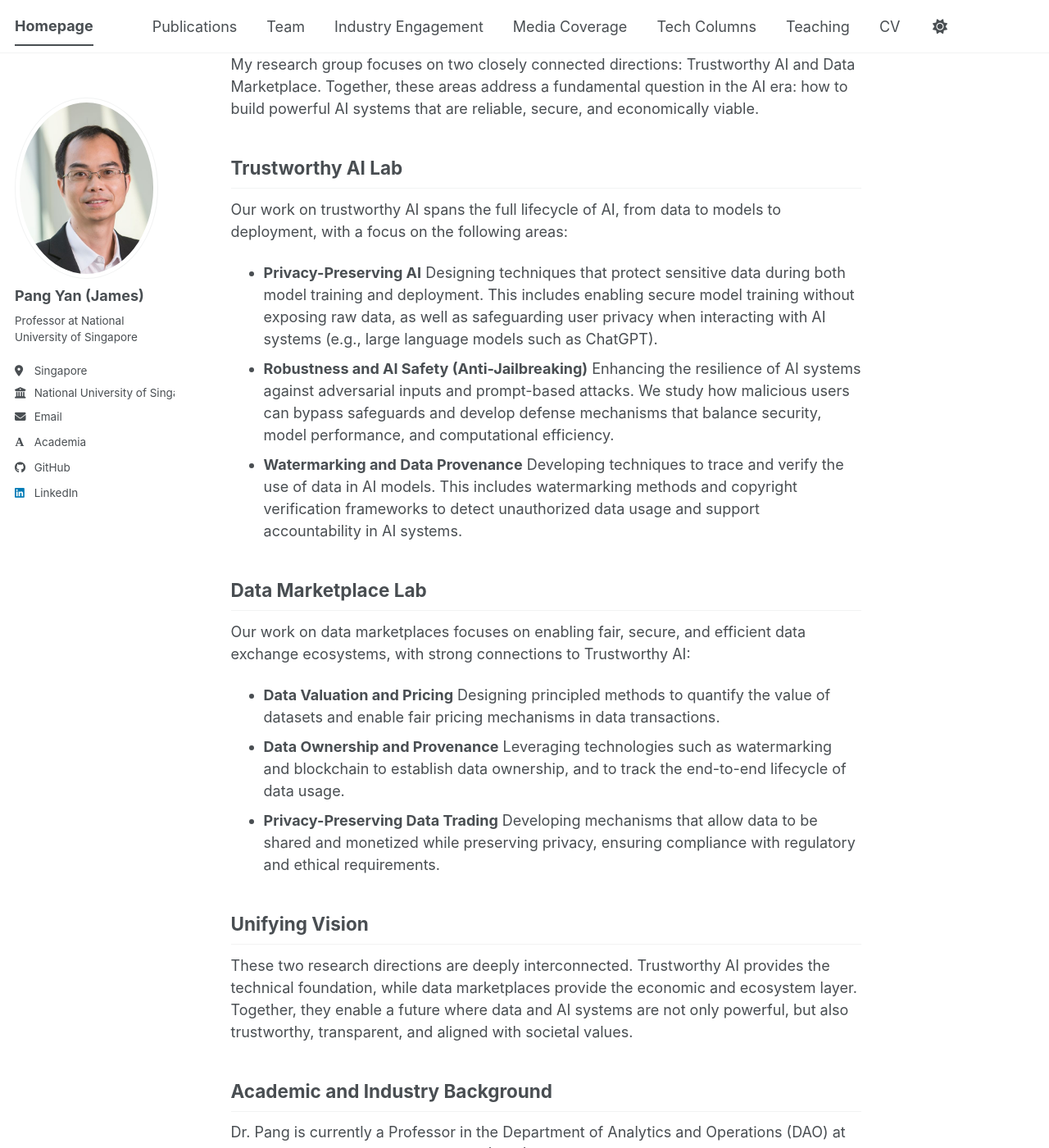
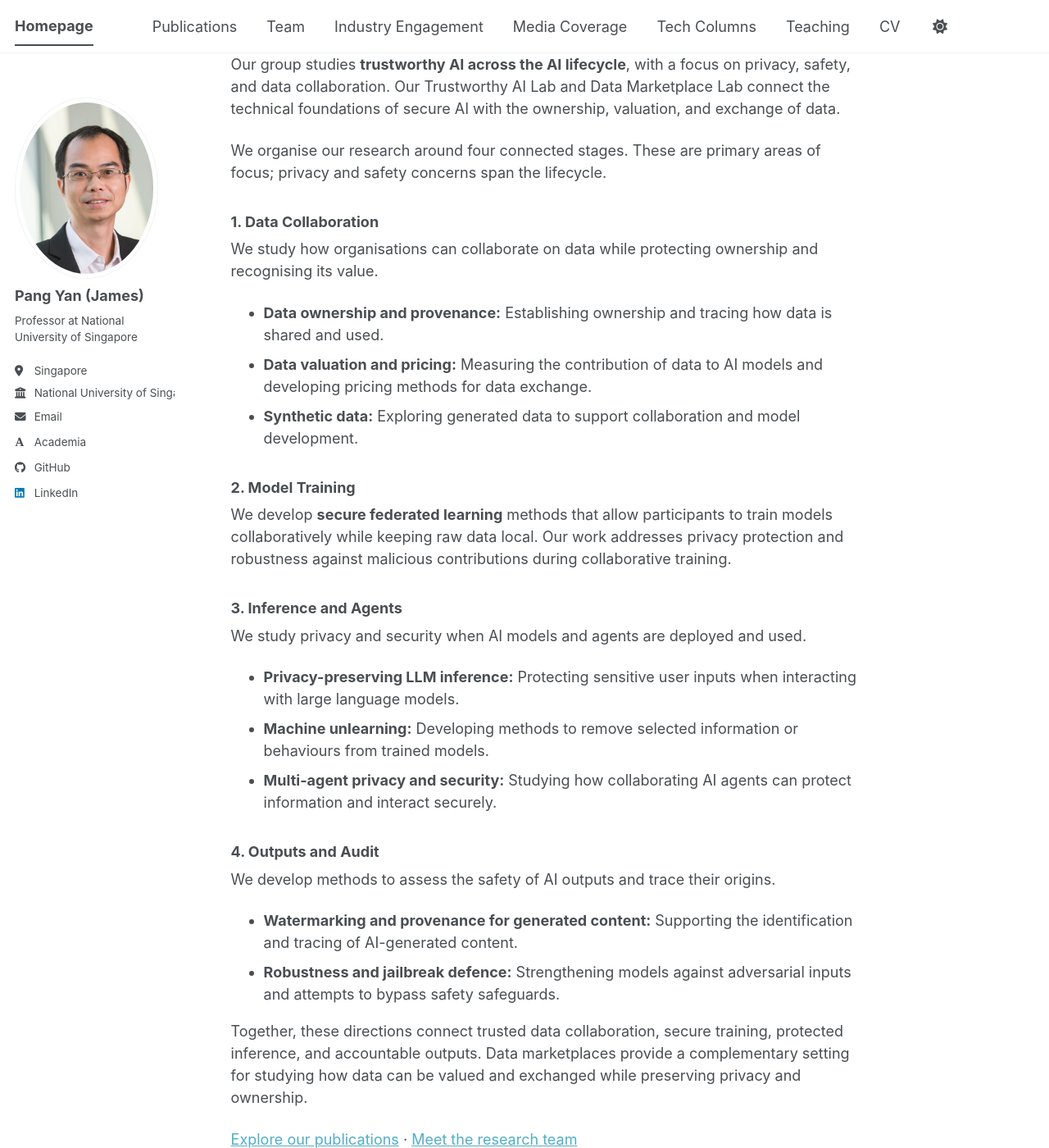
Before and after one commit to jamespangyan/jamespangyan.github.io, a Jekyll site: the page built from _pages/about.md, in a window 1280 px wide and 1400 px high, scrolled down 342 px. Shown: the whole window at 82% size. Built offline with Jekyll 4.4.1, drawn with Linux system fonts in a browser that asks for light colours; some web fonts are replaced; a script bundle is joined from its source files by our own code; library files that are not in the unit come from our copies.

Commit message:
Refine research group overview around the AI lifecycle

```diff
--- a/_pages/about.md
+++ b/_pages/about.md
@@ -15,31 +15,40 @@ I am a Professor in the Department of Analytics and Operations at the National U
 
 ## My Research Group
 
-My research group focuses on two closely connected directions: Trustworthy AI and Data Marketplace. Together, these areas address a fundamental question in the AI era: how to build powerful AI systems that are reliable, secure, and economically viable.
+Our group studies **trustworthy AI across the AI lifecycle**, with a focus on privacy, safety, and data collaboration. Our Trustworthy AI Lab and Data Marketplace Lab connect the technical foundations of secure AI with the ownership, valuation, and exchange of data.
 
-Trustworthy AI Lab
-------
-Our work on trustworthy AI spans the full lifecycle of AI, from data to models to deployment, with a focus on the following areas:
-- **Privacy-Preserving AI**
-Designing techniques that protect sensitive data during both model training and deployment. This includes enabling secure model training without exposing raw data, as well as safeguarding user privacy when interacting with AI systems (e.g., large language models such as ChatGPT).
-- **Robustness and AI Safety (Anti-Jailbreaking)**
-Enhancing the resilience of AI systems against adversarial inputs and prompt-based attacks. We study how malicious users can bypass safeguards and develop defense mechanisms that balance security, model performance, and computational efficiency.
-- **Watermarking and Data Provenance**
-Developing techniques to trace and verify the use of data in AI models. This includes watermarking methods and copyright verification frameworks to detect unauthorized data usage and support accountability in AI systems.
+We organise our research around four connected stages. These are primary areas of focus; privacy and safety concerns span the lifecycle.
 
-Data Marketplace Lab
-------
-Our work on data marketplaces focuses on enabling fair, secure, and efficient data exchange ecosystems, with strong connections to Trustworthy AI:
-- **Data Valuation and Pricing**
-Designing principled methods to quantify the value of datasets and enable fair pricing mechanisms in data transactions.
-- **Data Ownership and Provenance**
-Leveraging technologies such as watermarking and blockchain to establish data ownership, and to track the end-to-end lifecycle of data usage.
-- **Privacy-Preserving Data Trading**
-Developing mechanisms that allow data to be shared and monetized while preserving privacy, ensuring compliance with regulatory and ethical requirements.
+### 1. Data Collaboration
 
-Unifying Vision
-------
-These two research directions are deeply interconnected. Trustworthy AI provides the technical foundation, while data marketplaces provide the economic and ecosystem layer. Together, they enable a future where data and AI systems are not only powerful, but also trustworthy, transparent, and aligned with societal values.
+We study how organisations can collaborate on data while protecting ownership and recognising its value.
+
+- **Data ownership and provenance:** Establishing ownership and tracing how data is shared and used.
+- **Data valuation and pricing:** Measuring the contribution of data to AI models and developing pricing methods for data exchange.
+- **Synthetic data:** Exploring generated data to support collaboration and model development.
+
+### 2. Model Training
+
+We develop **secure federated learning** methods that allow participants to train models collaboratively while keeping raw data local. Our work addresses privacy protection and robustness against malicious contributions during collaborative training.
+
+### 3. Inference and Agents
+
+We study privacy and security when AI models and agents are deployed and used.
+
+- **Privacy-preserving LLM inference:** Protecting sensitive user inputs when interacting with large language models.
+- **Machine unlearning:** Developing methods to remove selected information or behaviours from trained models.
+- **Multi-agent privacy and security:** Studying how collaborating AI agents can protect information and interact securely.
+
+### 4. Outputs and Audit
+
+We develop methods to assess the safety of AI outputs and trace their origins.
+
+- **Watermarking and provenance for generated content:** Supporting the identification and tracing of AI-generated content.
+- **Robustness and jailbreak defence:** Strengthening models against adversarial inputs and attempts to bypass safety safeguards.
+
+Together, these directions connect trusted data collaboration, secure training, protected inference, and accountable outputs. Data marketplaces provide a complementary setting for studying how data can be valued and exchanged while preserving privacy and ownership.
+
+[Explore our publications]({{ '/publications/' | relative_url }}) &middot; [Meet the research team]({{ '/team/' | relative_url }})
 
 ## Academic and Industry Background
 
```
